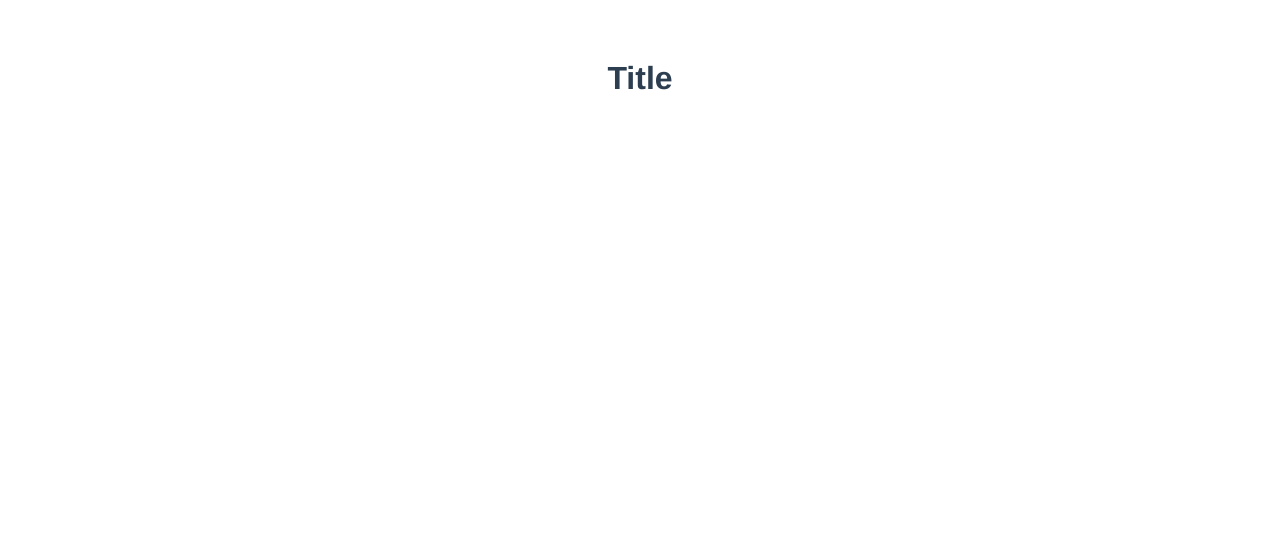
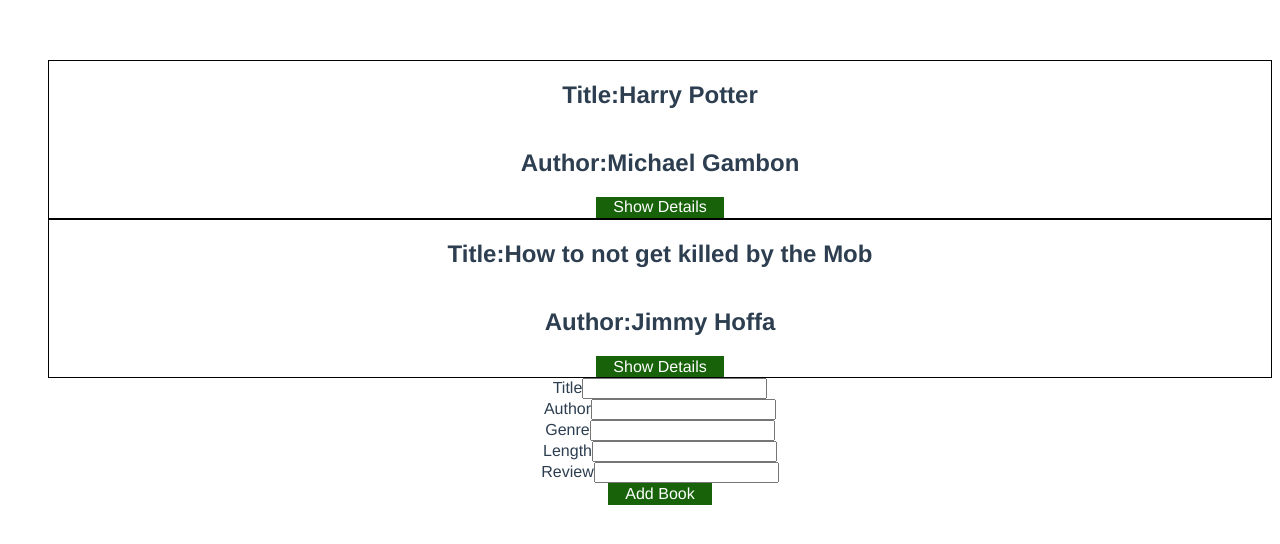
Before and after one commit to JackWeidman/weidman-library-app, a Vue app: page / in a window 1280 px wide. Shown: the top 544 px of the page. Built offline with nearby package versions, Linux system fonts and the light colour scheme.

Commit message:
Making Progress

```diff
--- a/src/App.vue
+++ b/src/App.vue
@@ -1,16 +1,46 @@
 <template>
-  <BookObject/>
+  <ul>
+    <BookObject
+    v-for="book in books"
+    :key="book.id"
+    :author="book.author"
+    :title="book.title"
+    :genre="book.genre"
+    :length="book.length"
+    :review="book.review"
+    ></BookObject>
+    <AddBook></AddBook>
+  </ul>
 </template>
 
 <script>
-
-import BookObject from './components/BookObject.vue'
+import AddBook from './components/AddBook.vue';
+import BookObject from './components/BookObject.vue';
 export default {
   name: 'App',
   components: {
-    BookObject
-  }
-}
+    BookObject,
+    AddBook,
+  },
+  data() {
+    return {
+      books: [{
+        id: '',
+        title: 'Harry Potter',
+        author: 'Michael Gambon',
+        genre: '',
+        length: '',
+        review: '',
+
+      },
+    {
+      id: '',
+      author: 'Jimmy Hoffa',
+      title: 'How to not get killed by the Mob'
+    }]
+    };
+  },
+};
 </script>
 
 <style>
@@ -22,4 +52,16 @@ export default {
   color: #2c3e50;
   margin-top: 60px;
 }
+
+#app button {
+  font: inherit;
+  cursor: pointer;
+  border: 1px solid #186309;
+  background-color: #186309;
+  color: white;
+  padding: 0.05rem 1rem;
+
+}
+
+
 </style>
--- /dev/null
+++ b/src/components/AddBook.vue
@@ -0,0 +1,36 @@
+<template>
+  <form>
+    <div>
+      <label>Title</label>
+      <input type="text" />
+    </div>
+    <div>
+      <label>Author</label>
+      <input type="text" />
+    </div>
+    <div>
+      <label>Genre</label>
+      <input type="text" />
+    </div>
+    <div>
+      <label>Length</label>
+      <input type="text" />
+    </div>
+    <div>
+      <label>Review</label>
+      <input type="text" />
+    </div>
+    <button>Add Book</button>
+  </form>
+</template>
+
+<script>
+export default {
+  data() {
+    return {};
+  },
+  methods: {
+    addBook() {},
+  },
+};
+</script>
--- a/src/components/BookObject.vue
+++ b/src/components/BookObject.vue
@@ -1,9 +1,53 @@
 <template>
-  <div class="book-container">
-    <h1>Title</h1>
+  <div class="center bordered-div">
+    <h2>Title:{{ title }}</h2>
+    <h2>Author:{{ author }}</h2>
+    <button @click="toggleDetails">Show Details</button>
+    <ul v-if="detailsAreVisible" class="center">
+      <li>
+        <h2>Genre:{{ genre }}</h2>
+      </li>
+      <li>
+        <h2>Length:{{ length }}</h2>
+      </li>
+      <li>
+        <h2>Review:{{ review }}</h2>
+      </li>
+    </ul>
   </div>
 </template>
 
 <script>
-export default {};
+export default {
+  props: ['title', 'author', 'genre', 'length', 'review'],
+  data() {
+    return {
+      detailsAreVisible: false,
+
+    };
+  },
+  methods: {
+    toggleDetails() {
+      this.detailsAreVisible = !this.detailsAreVisible;
+    },
+  },
+};
 </script>
+
+
+<style scoped>
+.center {
+  display: flex;
+  flex-direction: column;
+  align-items: center;
+  justify-content: center;
+  padding: 0;
+  margin: 0;
+}
+ul {
+  list-style-type: none;
+}
+.bordered-div {
+  border: 1px solid black
+}
+</style>
```
